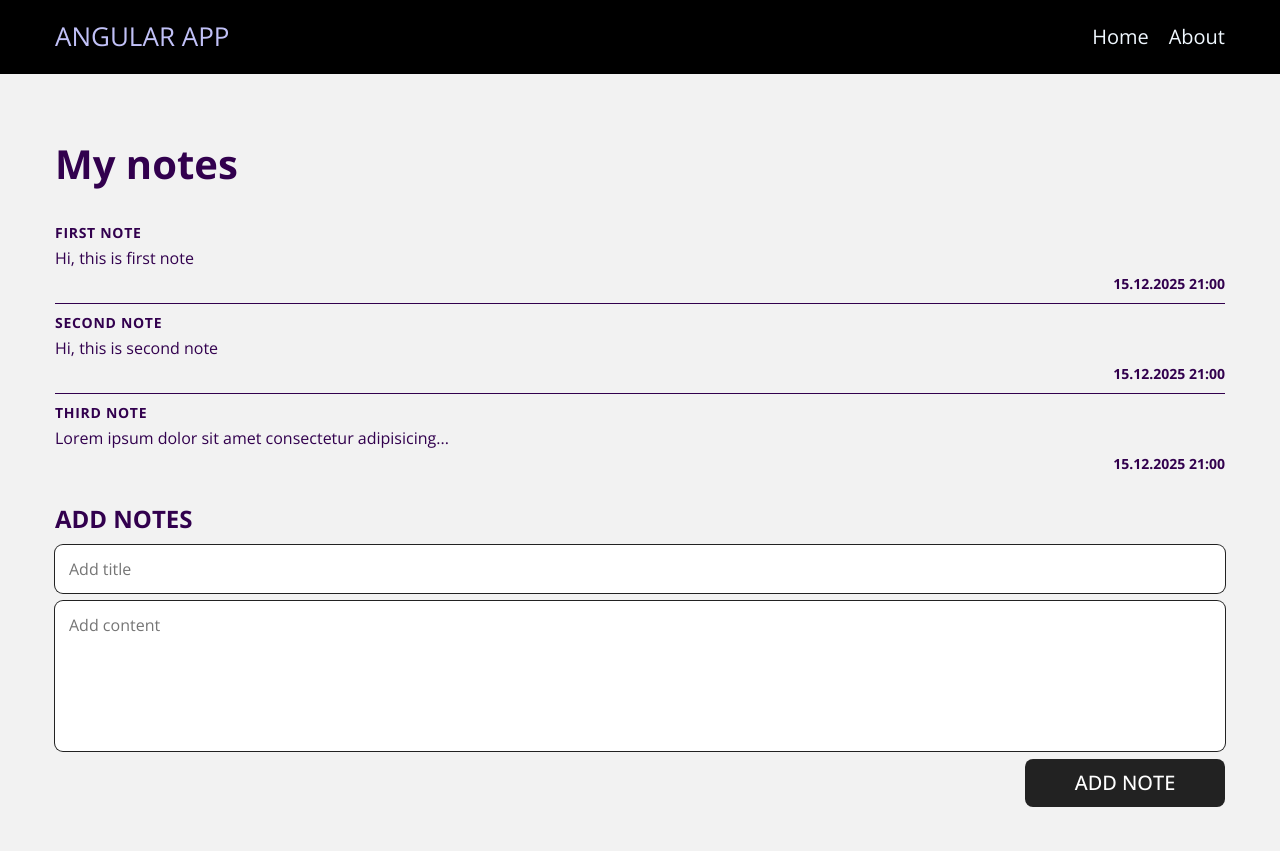
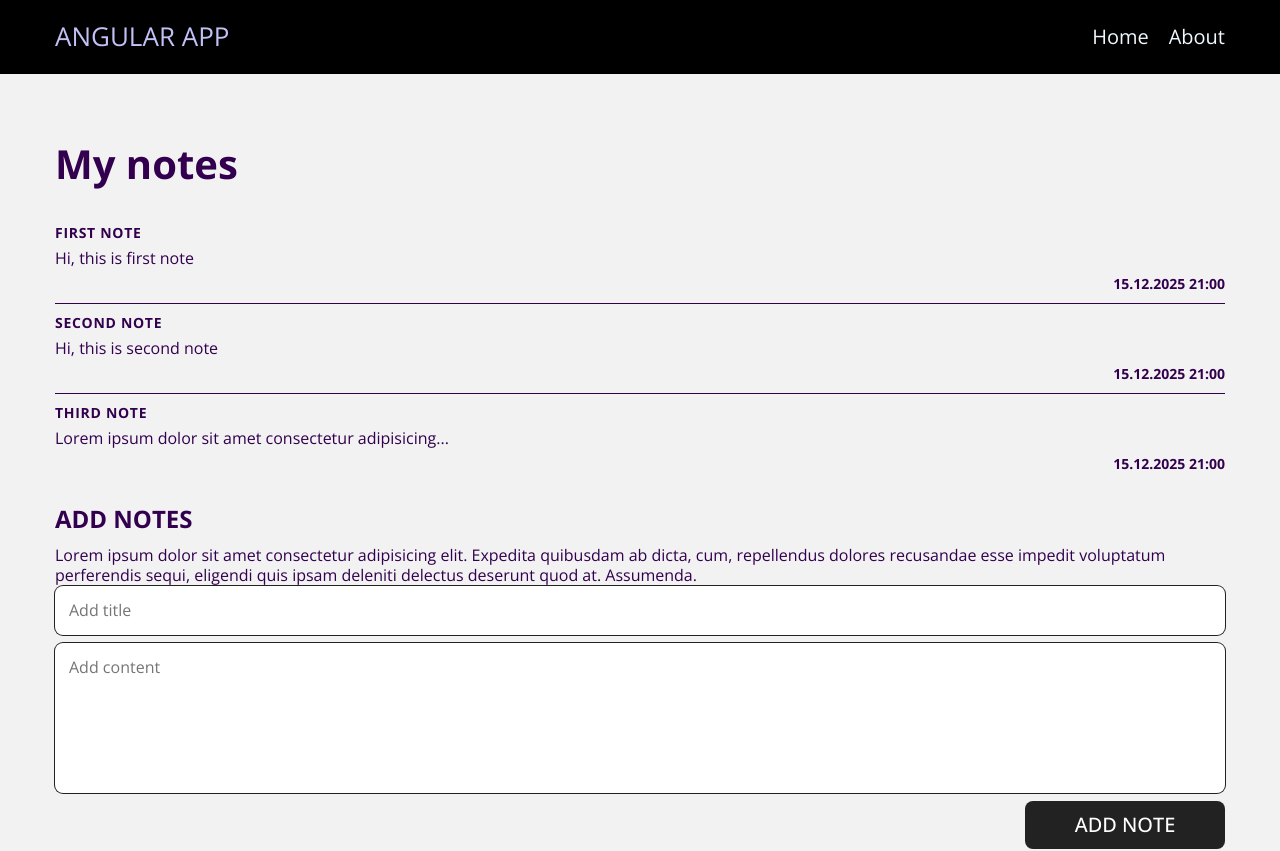
Before and after one commit to Grinch3214/learn-angular, an Angular app: page / in a window 1280 px wide. Shown: the top 851 px of the page. Built offline with nearby package versions, Linux system fonts and the light colour scheme.

Commit message:
Create form component

```diff
--- /dev/null
+++ b/src/app/components/add-note/add-note.html
@@ -0,0 +1,5 @@
+<div class="home__form">
+	Lorem ipsum dolor sit amet consectetur adipisicing elit. Expedita quibusdam ab dicta, cum, repellendus dolores
+	recusandae esse impedit voluptatum perferendis sequi, eligendi quis ipsam deleniti delectus deserunt quod at.
+	Assumenda.
+</div>
--- a/src/app/pages/home/home.html
+++ b/src/app/pages/home/home.html
@@ -15,6 +15,8 @@
 		<div class="home__inner">
 			<h2 class="home__subtitle">Add notes</h2>
 
+			<app-add-note class="home__inner"></app-add-note>
+
 			<form class="home__form">
 				<input class="home__form-input" name="title" type="text" [(ngModel)]="newNote().title" placeholder="Add title">
 				<textarea class="home__form-textarea" name="desc" [(ngModel)]="newNote().content"
--- a/src/app/pages/home/home.ts
+++ b/src/app/pages/home/home.ts
@@ -4,10 +4,11 @@ import { Note } from '../../models/note.model';
 import { CommonModule } from '@angular/common';
 import { FormsModule } from '@angular/forms';
 import { Router } from '@angular/router';
+import { AddNote } from '../../components/add-note/add-note';
 
 @Component({
   selector: 'app-home',
-  imports: [CommonModule, FormsModule],
+  imports: [CommonModule, FormsModule, AddNote],
   templateUrl: './home.html',
   styleUrl: './home.scss',
 })
```
Also changed, not shown: src/app/components/add-note/add-note.ts (added, +11 -0 lines), src/app/components/add-note/add-note.scss (added).
